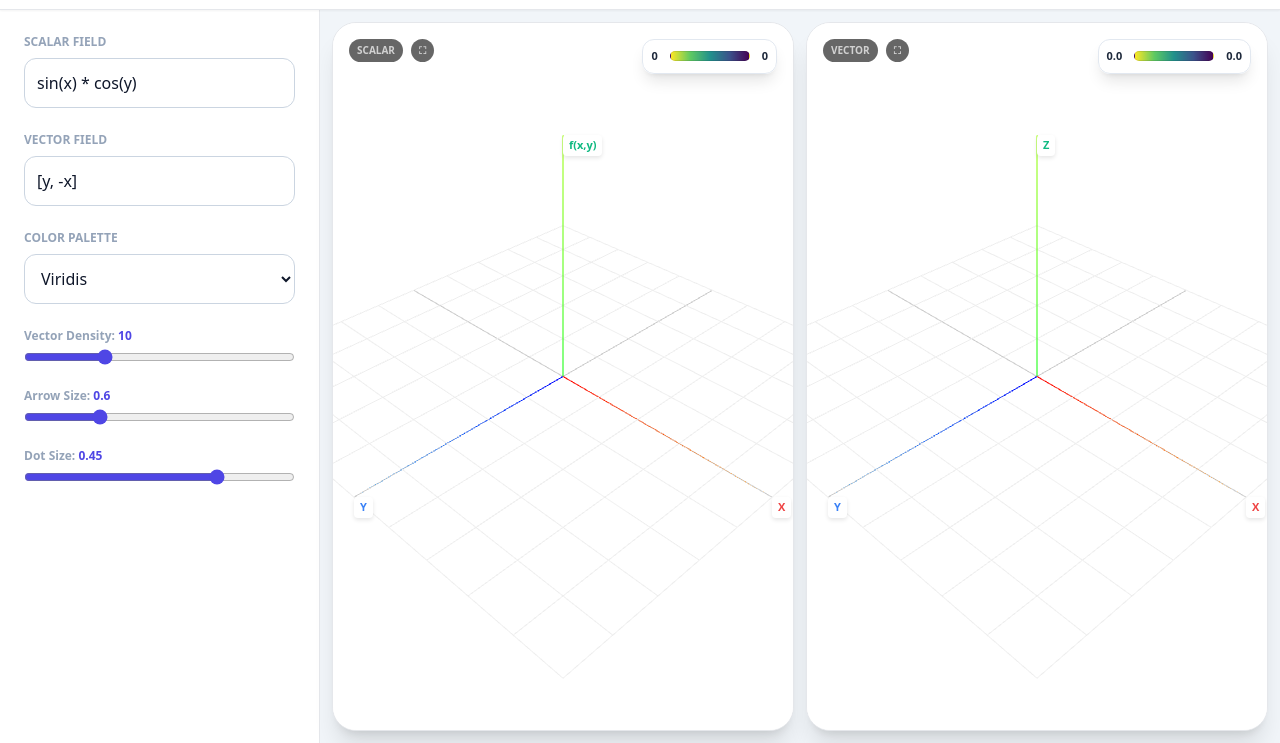
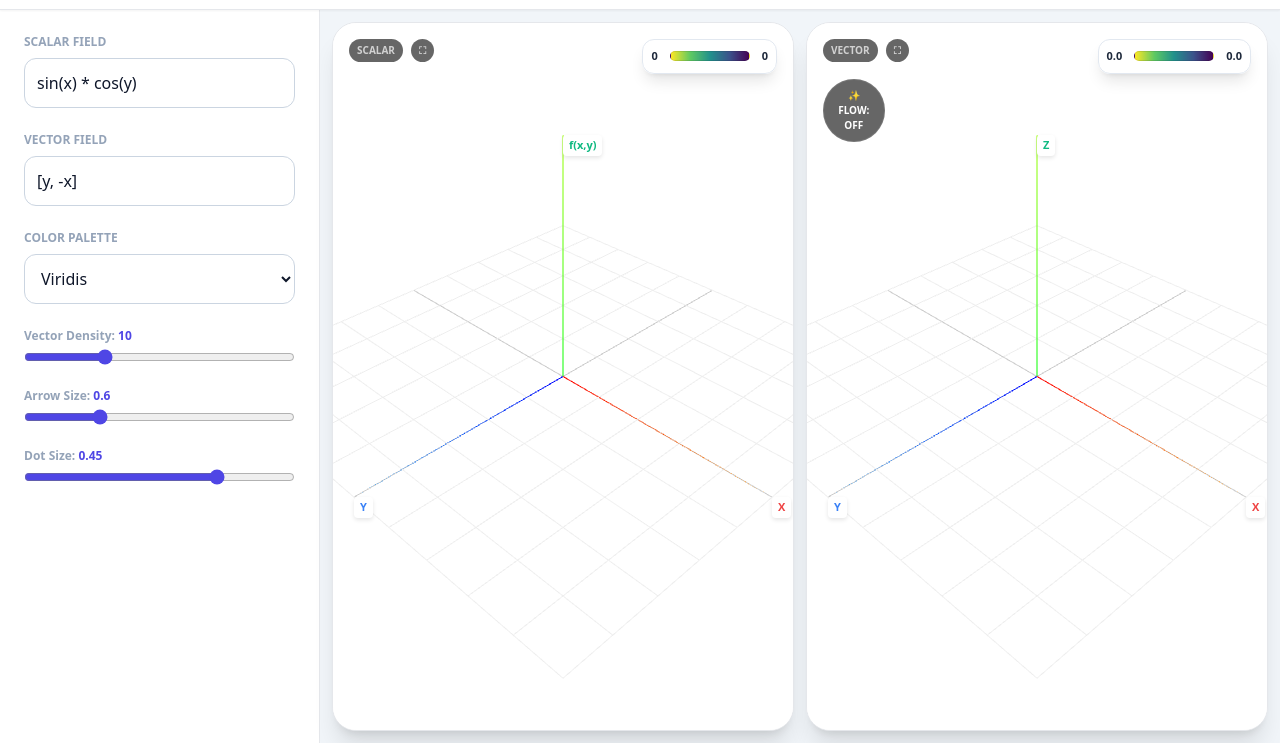
Before and after one commit to vasanth-sci/kutty_lab, a plain HTML site: page index.html in a window 1280 px wide. Shown: the part 57-800 px from the top of the page. Drawn offline with nearby package versions, Linux system fonts and the light colour scheme.

Commit message:
particle

```diff
--- a/index.html
+++ b/index.html
@@ -80,6 +80,11 @@
                 <div class="absolute top-4 left-4 z-10 flex gap-2">
                     <span class="text-[10px] font-bold text-white/70 bg-black/60 px-2 py-1 rounded-full">VECTOR</span>
                     <button onclick="toggleFullScreen('vectorCont')" class="text-[10px] font-bold text-white/70 bg-black/60 px-2 py-1 rounded-full hover:bg-indigo-600">⛶</button>
+                     <div class="absolute top-10 right-6 z-10">
+    <button id="flowToggle" class="bg-black/60 hover:bg-indigo-600 text-white text-[10px] font-bold px-3 py-2 rounded-full backdrop-blur-md transition-all border border-white/10">
+        ✨ FLOW: OFF
+    </button>
+</div>
                 </div>
                 <div id="vectorLegend" class="absolute top-4 right-4 z-20"></div>
                 <div id="vectorPlot" class="w-full h-full"></div>
```
